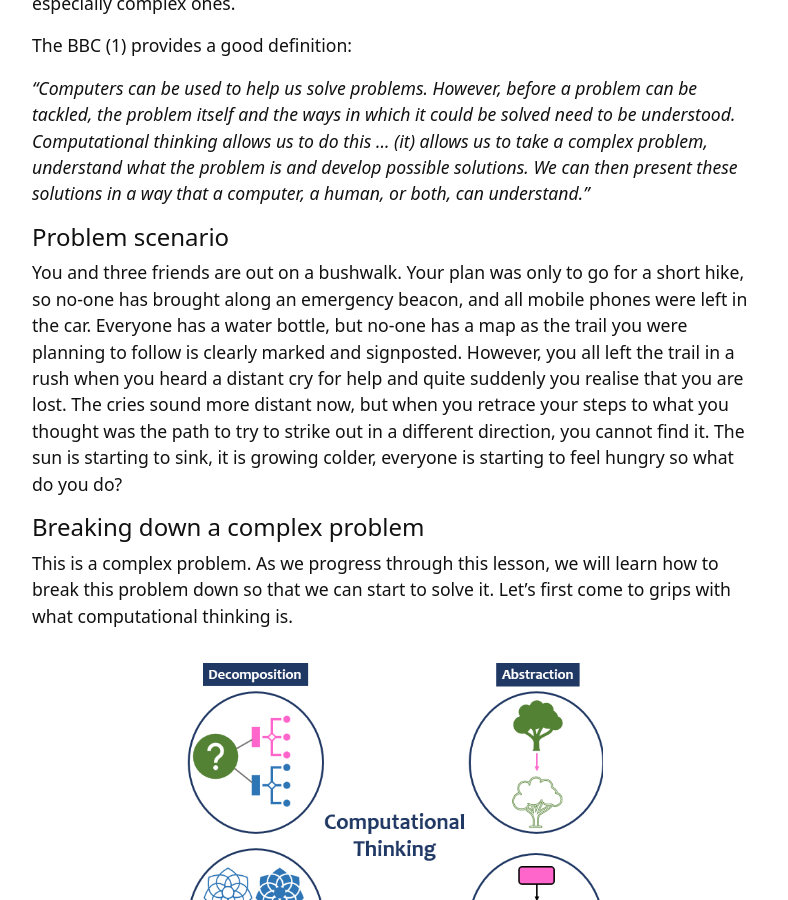
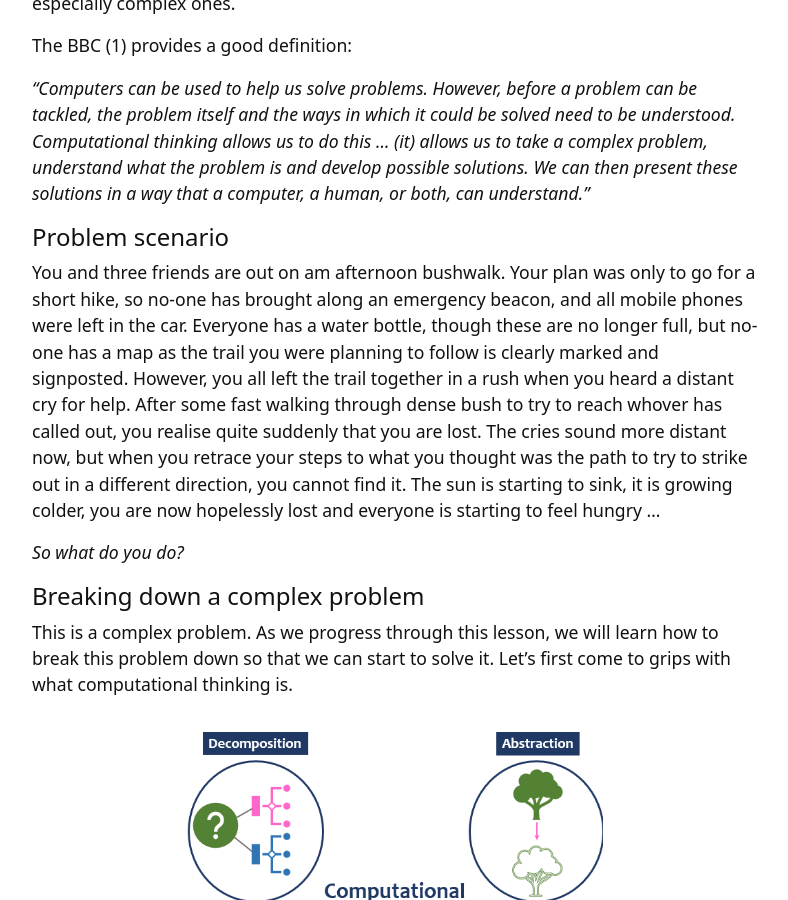
Before and after one commit to weaverbel/intro-computational-thinking, a Jekyll site: the page built from content/0-intro.md, in a window 1280 px wide and 900 px high, scrolled down 308 px. Shown: the whole window, without its empty margins (245-1033 px from the left). Built offline with Jekyll 4.4.1, drawn with Linux system fonts in a browser that asks for light colours.

Commit message:
Update 0-intro.md
add scenario

```diff
--- a/content/0-intro.md
+++ b/content/0-intro.md
@@ -13,7 +13,9 @@ The BBC (1) provides a good definition:
 
 #### Problem scenario
 
-You and three friends are out on a bushwalk. Your plan was only to go for a short hike, so no-one has brought along an emergency beacon, and all mobile phones were left in the car. Everyone has a water bottle, but no-one has a map as the trail you were planning to follow is clearly marked and signposted. However, you all left the trail in a rush when you heard a distant cry for help and quite suddenly you realise that you are lost. The cries sound more distant now, but when you retrace your steps to what you thought was the path to try to strike out in a different direction, you cannot find it. The sun is starting to sink, it is growing colder, everyone is starting to feel hungry so what do you do?
+You and three friends are out on am afternoon bushwalk. Your plan was only to go for a short hike, so no-one has brought along an emergency beacon, and all mobile phones were left in the car. Everyone has a water bottle, though these are no longer full, but no-one has a map as the trail you were planning to follow is clearly marked and signposted. However, you all left the trail together in a rush when you heard a distant cry for help. After some fast walking through dense bush to try to reach whover has called out, you realise quite suddenly that you are lost. The cries sound more distant now, but when you retrace your steps to what you thought was the path to try to strike out in a different direction, you cannot find it. The sun is starting to sink, it is growing colder, you are now hopelessly lost and everyone is starting to feel hungry ...
+
+*So what do you do?*
 
 #### Breaking down a complex problem
 
```
